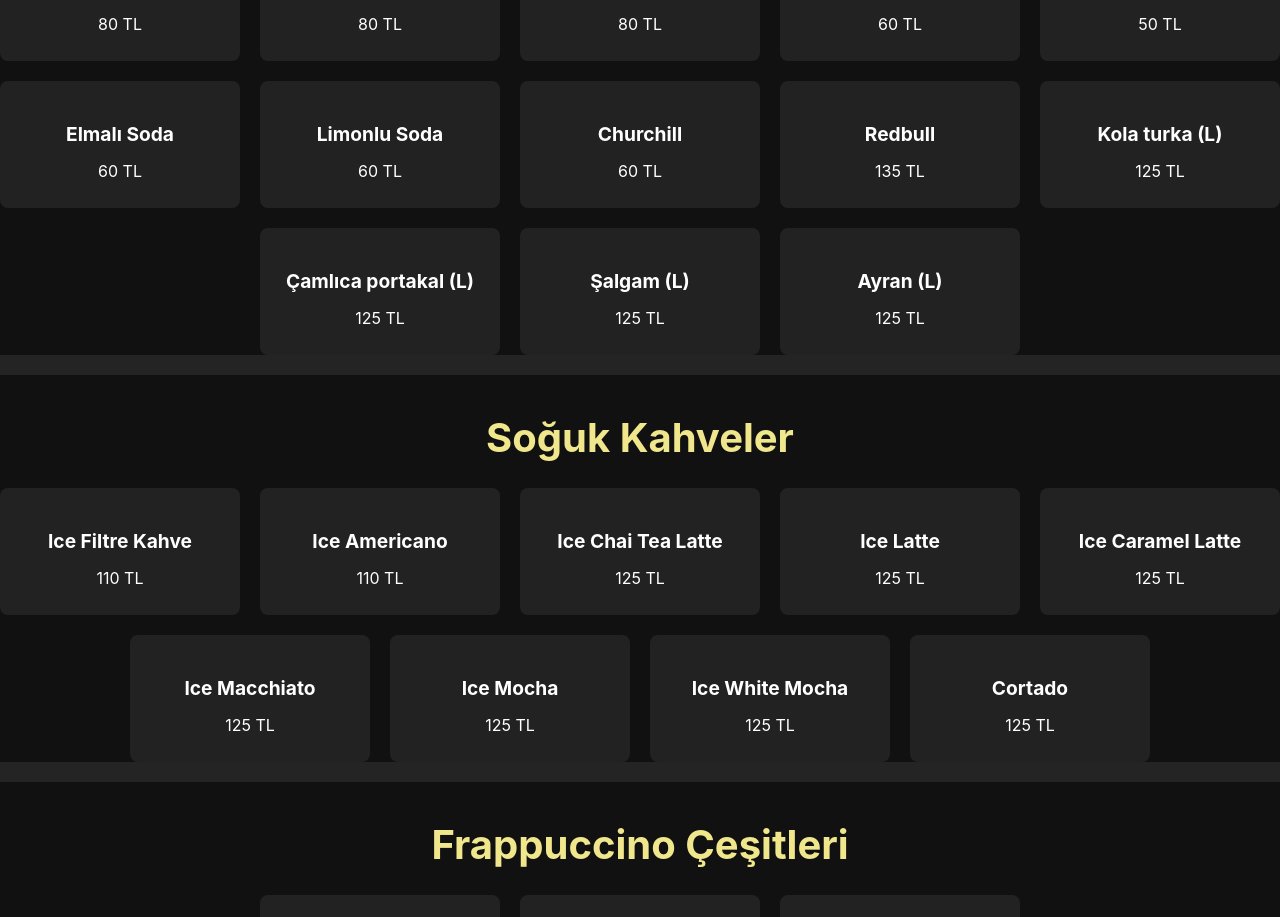
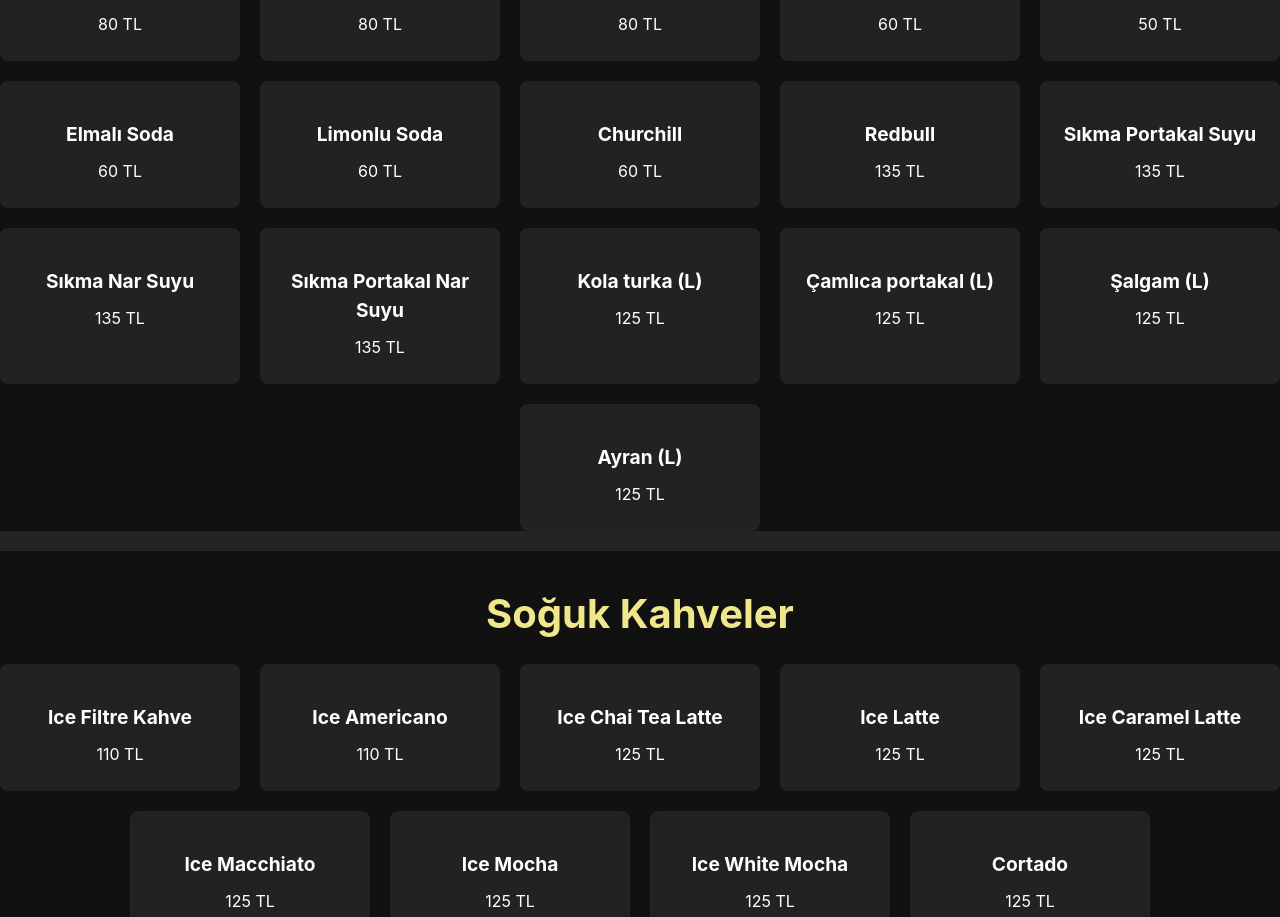
Before and after one commit to MuhammedIkbalAKGUNDOGDU/QR-Menu, a React (Vite) app in the folder qrmenu/: page /ottomania-garden in a window 1280 px wide. Shown: the part 3728-4645 px from the top of the page. Built offline with nearby package versions, Linux system fonts and the light colour scheme.

Commit message:
soguk icecek added

```diff
--- a/qrmenu/src/pages/cafe.jsx
+++ b/qrmenu/src/pages/cafe.jsx
@@ -90,6 +90,9 @@
     { name: "Limonlu Soda", price: 60, description: "" },
     { name: "Churchill", price: 60, description: "" },
     { name: "Redbull", price: 135, description: "" },
+    { name: "Sıkma Portakal Suyu", price: 135, description: "" },
+    { name: "Sıkma Nar Suyu", price: 135, description: "" },
+    { name: "Sıkma Portakal Nar Suyu", price: 135, description: "" },
   ];
 
   const sogukKahveler = [
--- a/qrmenu/src/pages/garden.jsx
+++ b/qrmenu/src/pages/garden.jsx
@@ -135,6 +135,7 @@
     { name: "Didi", price: 80, description: "" },
     { name: "Vişne Suyu", price: 80, description: "" },
     { name: "Şeftali Suyu", price: 80, description: "" },
+
     { name: "Karışık Meyve Suyu", price: 80, description: "" },
     { name: "Ayran", price: 60, description: "" },
     { name: "Soda", price: 50, description: "" },
@@ -142,6 +143,9 @@
     { name: "Limonlu Soda", price: 60, description: "" },
     { name: "Churchill", price: 60, description: "" },
     { name: "Redbull", price: 135, description: "" },
+    { name: "Sıkma Portakal Suyu", price: 135, description: "" },
+    { name: "Sıkma Nar Suyu", price: 135, description: "" },
+    { name: "Sıkma Portakal Nar Suyu", price: 135, description: "" },
     { name: "Kola turka (L) ", price: 125, description: "" },
     { name: "Çamlıca portakal (L)", price: 125, description: "" },
     { name: "Şalgam (L) ", price: 125, description: "" },
```
